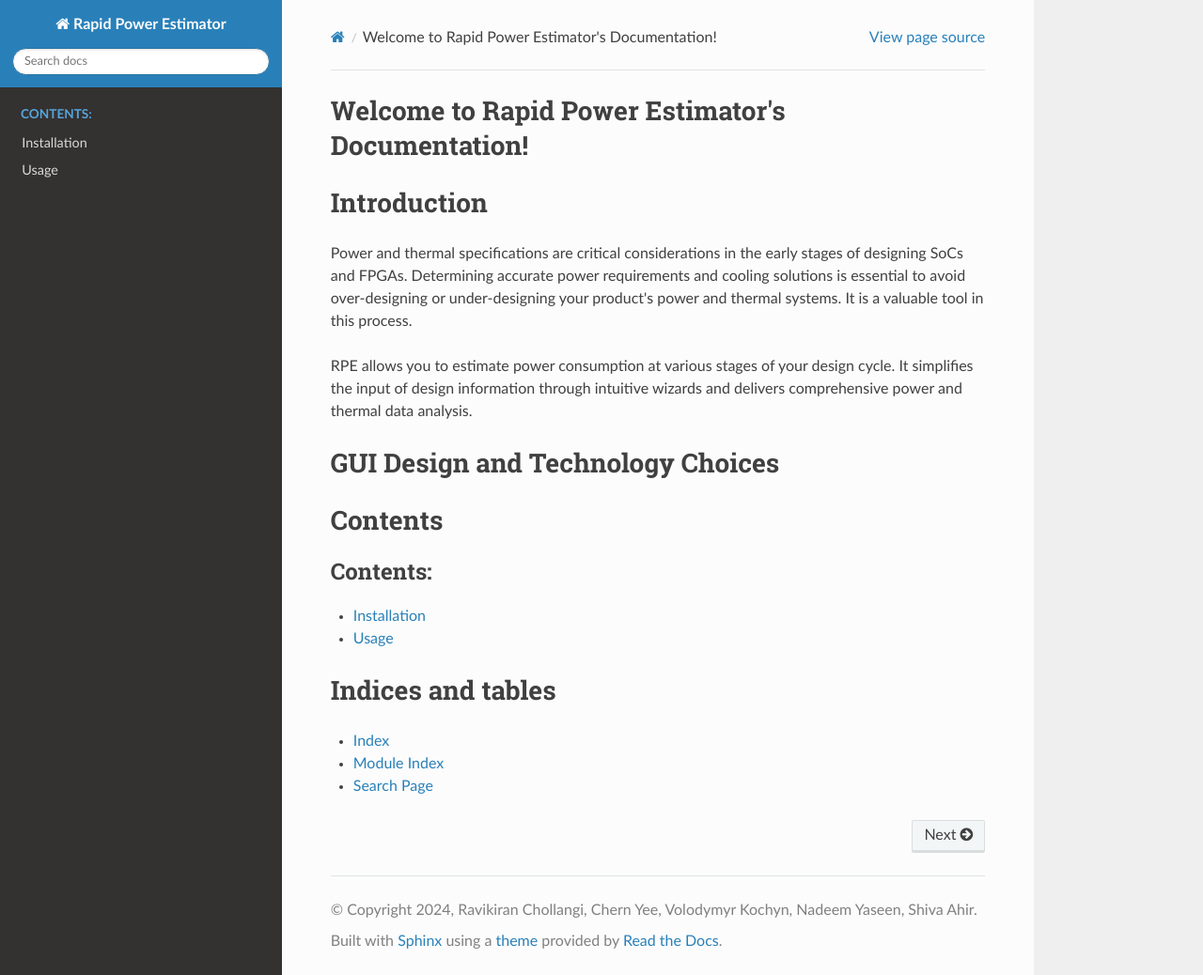
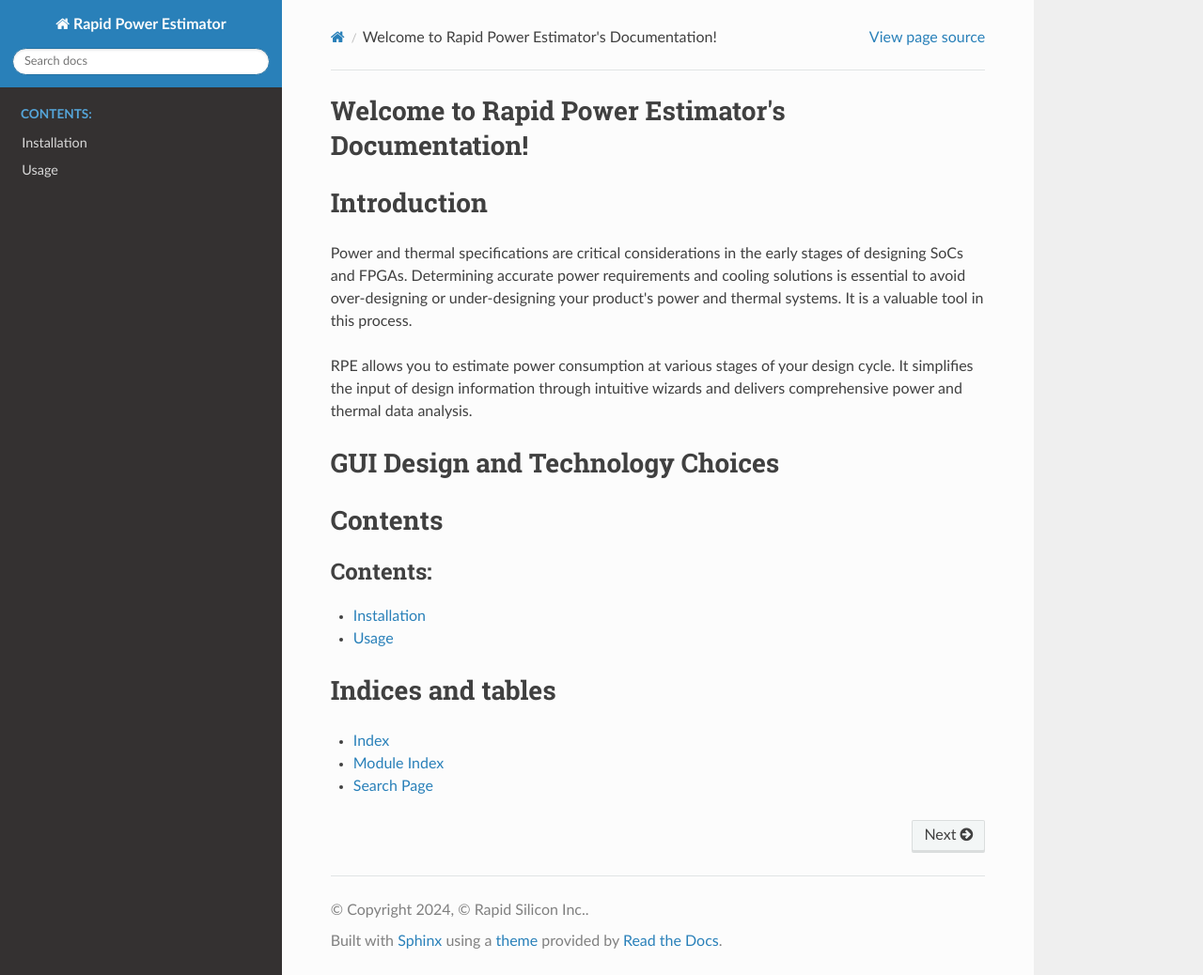
Before and after one commit to os-fpga/rapid_power_estimator, a Sphinx documentation site: the page built from docs/source/index.rst, in a window 1280 px wide and 1038 px high. Shown: the whole window at 94% size. Built offline with Sphinx 7.4.7 and the Read the Docs theme 3.1.0, drawn with Linux system fonts in a browser that asks for light colours; pages that are not in the unit, such as notebooks, are missing from menus.

Commit message:
Documentation (#252)
* modified conf.py file

* Update conf.py

* Update conf.py

---------

Co-authored-by: MustafaAbdaal <ma4398@nyu.edu>
Co-authored-by: Ravikiran Chollangi <ravikiran.chollangi@gmail.com>

```diff
--- a/docs/source/conf.py
+++ b/docs/source/conf.py
@@ -7,8 +7,8 @@
 # https://www.sphinx-doc.org/en/master/usage/configuration.html#project-information
 
 project = 'Rapid Power Estimator'
-copyright = '2024, Ravikiran Chollangi, Chern Yee, Volodymyr Kochyn, Nadeem Yaseen, Shiva Ahir'
-author = 'Ravikiran Chollangi, Chern Yee, Volodymyr Kochyn, Nadeem Yaseen, Shiva Ahir'
+copyright = '2024, © Rapid Silicon Inc.'
+authors = 'Ravikiran Chollangi, Chern Yee, Volodymyr Kochyn, Nadeem Yaseen, Shiva Ahir'
 release = '0.0.0'
 
 # -- General configuration ---------------------------------------------------
```
